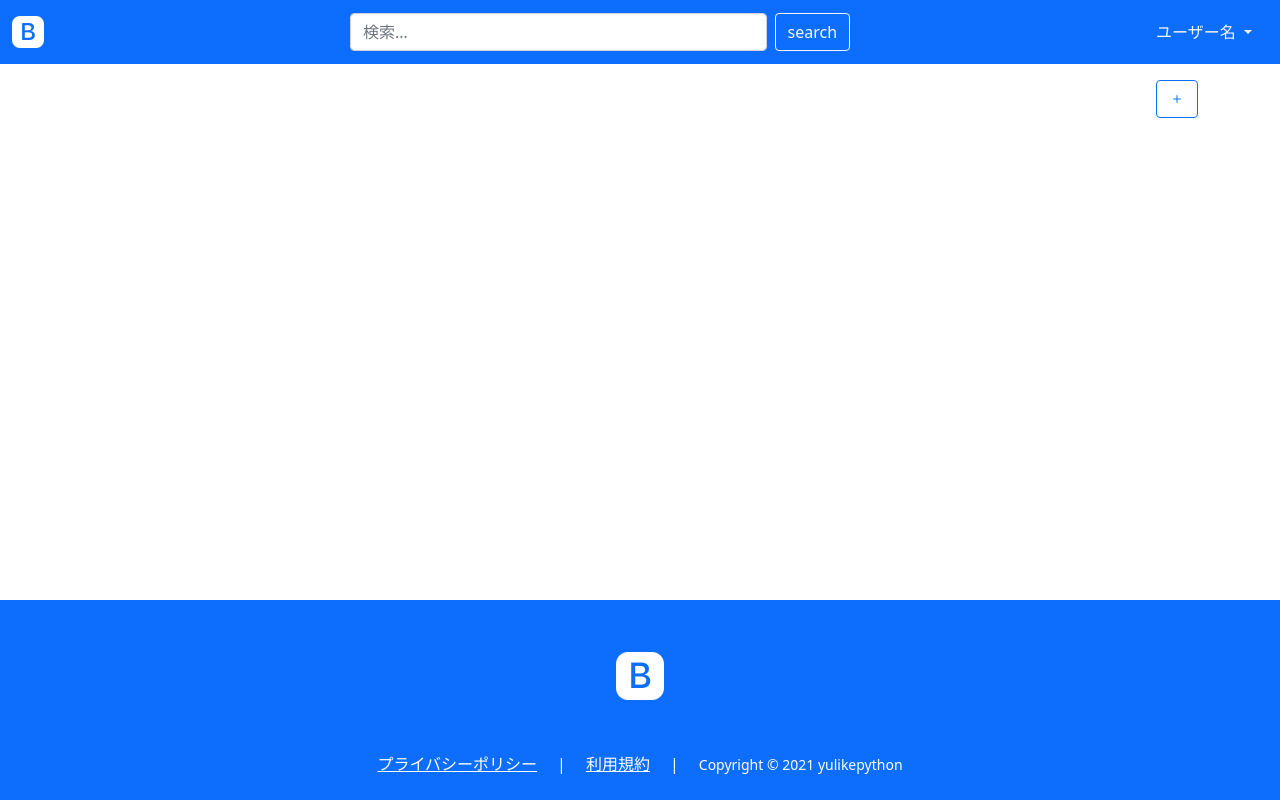
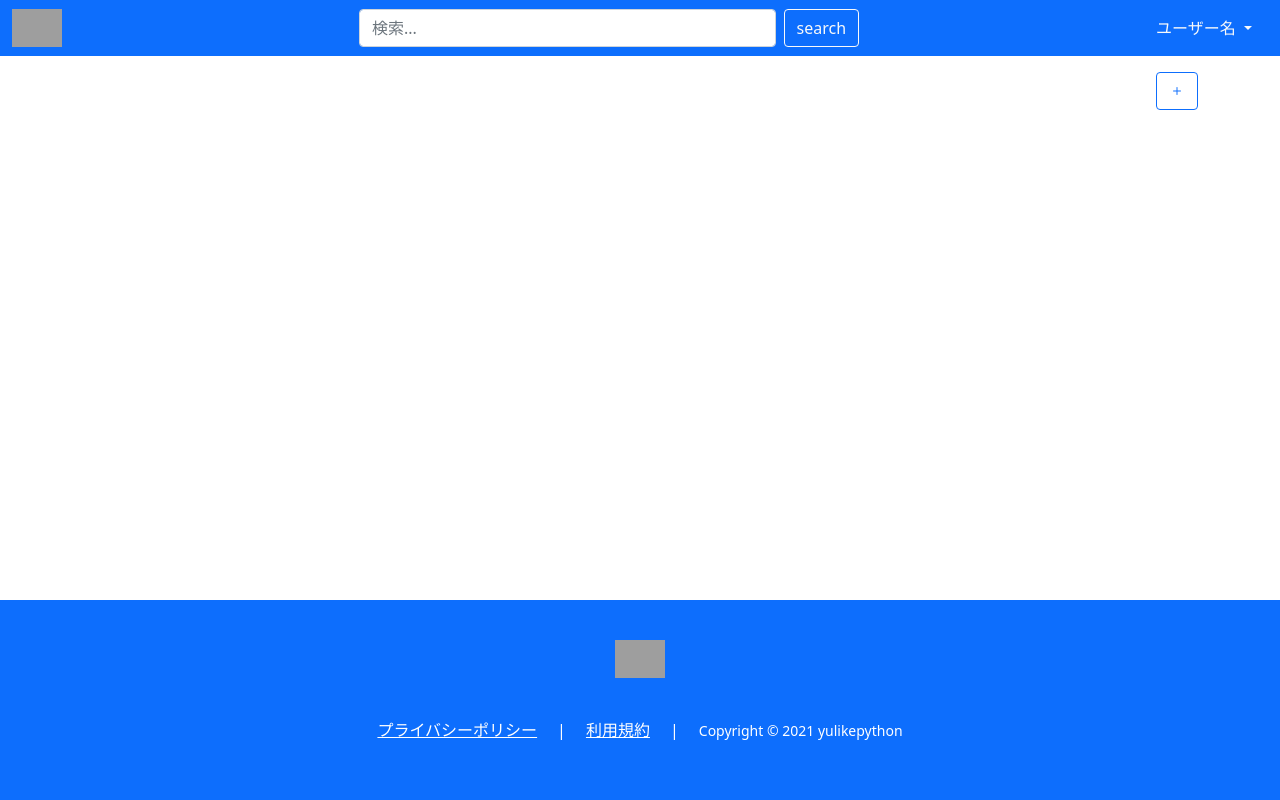
Before and after one commit to yohoo49123/src, a Django app: page /nippo/ in a window 1280 px wide. Run offline with Django 5.2, Linux system fonts and the light colour scheme; data that the repository does not hold is empty; grey boxes are pictures that could not be loaded.

Commit message:
20250103画像の挿入動画22

```diff
--- a/src/main/urls.py
+++ b/src/main/urls.py
@@ -16,8 +16,14 @@ Including another URLconf
 """
 from django.contrib import admin
 from django.urls import path ,include
+from django.conf import settings
+from django.conf.urls.static import static
 
 urlpatterns = [
     path('admin/', admin.site.urls),
     path('nippo/', include('nippo.urls')),
 ]
+
+
+if settings.DEBUG:
+    urlpatterns += static(settings.MEDIA_URL, document_root=settings.MEDIA_ROOT)
--- a/src/templates/footer.html
+++ b/src/templates/footer.html
@@ -1,7 +1,7 @@
 <footer class="bg-primary">
     <div id="footer-logo">
       <a href="#">
-        <i class="bi bi-bootstrap-fill footer-logo" style="font-size: 3rem;"></i>
+        <img src="/media/pages/Y.png" style="width:50px;"/>
       </a>
     </div>
     <div class="footer-content">
--- a/src/templates/nav.html
+++ b/src/templates/nav.html
@@ -2,7 +2,7 @@
     <div class="container-fluid">
       <div>
         <a class="navbar-brand" href="#">
-            <i class="bi bi-bootstrap-fill" style="font-size: 2rem;"></i>
+          <img src="/media/pages/Y.png" style="width:50px;"/>
         </a>
       </div>
       <div class="flex-grow-1" style="max-width:500px;">
```
